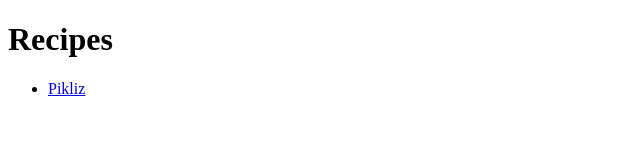
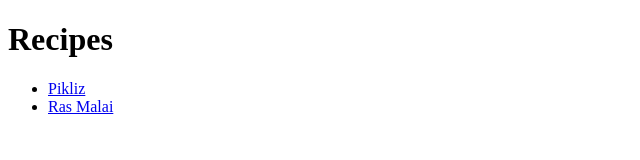
Before and after one commit to tukkel23/odin-recipes, a plain HTML site: page index.html in a window 1280 px wide. Shown: the full height of the page, 0-640 px from the left. Drawn offline with Linux system fonts and the light colour scheme.

Commit message:
Add reference for ras-malai.html

```diff
--- a/index.html
+++ b/index.html
@@ -9,6 +9,8 @@
     <h1>Recipes</h1>
     <ul>
         <li><a href="recipes/pikliz.html">Pikliz</a></li>
+        <li><a href="recipes/ras-malai.html">Ras Malai</a></li>
+
     </ul>
 </body>
 </html>
```
